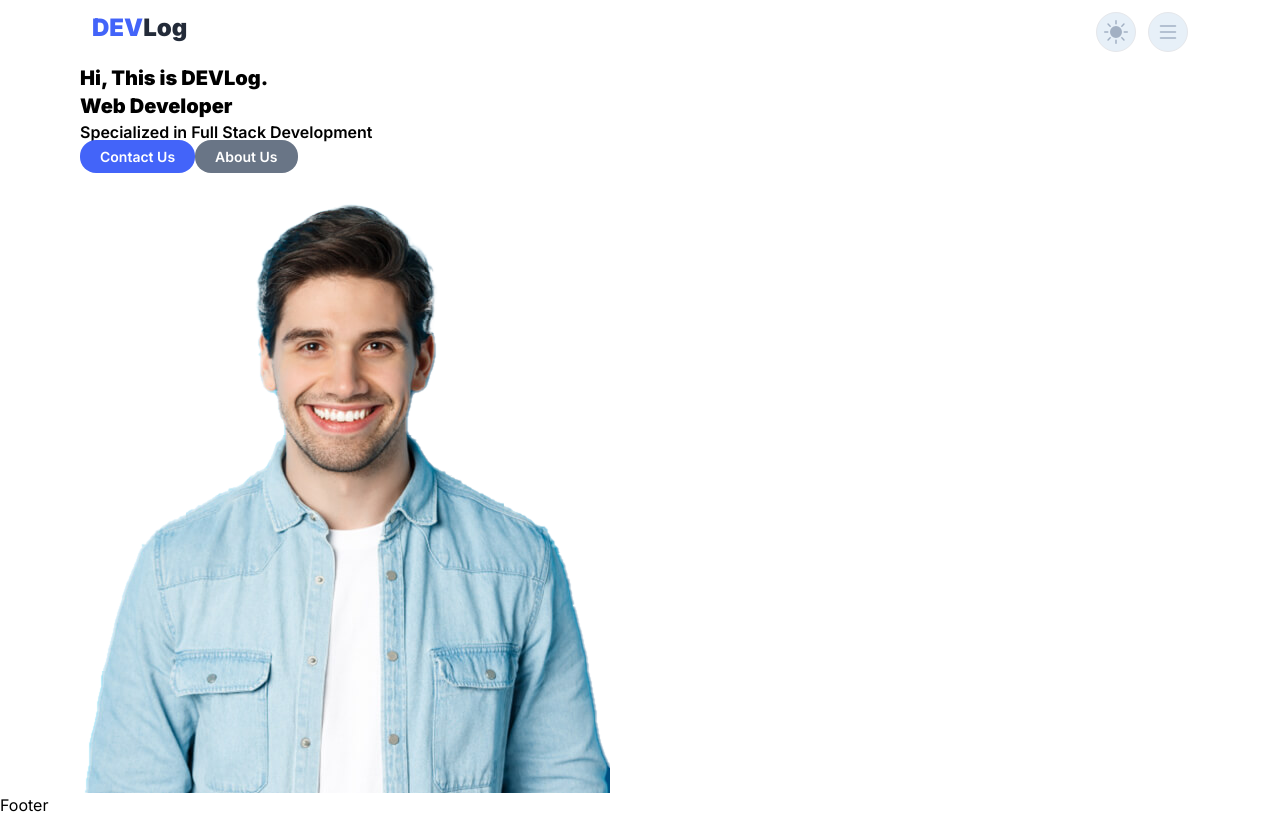
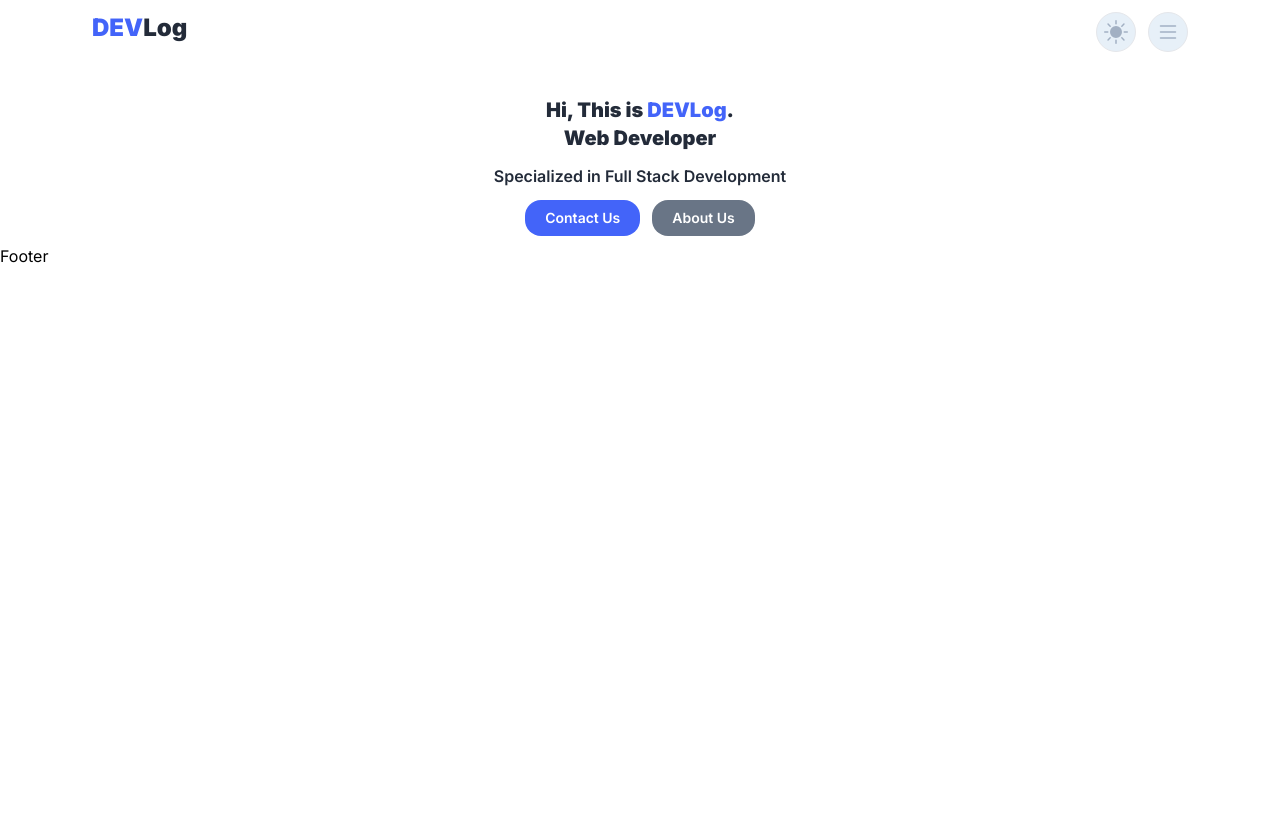
Before and after one commit to sdy2000/dev-log, a React (Create React App) app: page / in a window 1280 px wide. Built offline with nearby package versions, Linux system fonts and the light colour scheme.

Commit message:
Update HomeIndex.jsx

```diff
--- a/src/pages/home/HomeIndex.jsx
+++ b/src/pages/home/HomeIndex.jsx
@@ -5,21 +5,21 @@ const HomeIndex = () => {
   return (
     <>
       <main>
-        <div className='hero'>
+        <div className='bg-lbp dark:bg-dbp pt-8 pb-2 text-center'>
           <div className='container'>
-            <div className='left'>
-              <h1 className='text-xl font-black'>
-                Hi, This is <b>DEVLog</b>.
+            <div className='left flex flex-col items-center gap-3'>
+              <h1 className='text-xl font-black text-lfp dark:text-dfp'>
+                Hi, This is <b className='text-accent'>DEVLog</b>.
                 <br />
                 Web Developer
               </h1>
-              <p className='text-base font-semibold'>Specialized in Full Stack Development</p>
-              <div className="btn-group">
+              <p className='text-base font-semibold text-lfp dark:text-dfp'>Specialized in Full Stack Development</p>
+              <div className="btn-group flex justify-center gap-3">
                 <Button1 value={'Contact Us'} href={'#'} />
                 <Button1 value={'About Us'} href={'#'} color={'bg-lfs hover:bg-lft text-white dark:bg-dfs dark:hover:bg-dft dark:text-black'} />
               </div>
             </div>
-            <div className="right">
+            <div className="right hidden">
               <div className="pattern-bg"></div>
               <div className="img-box">
                 <img src="/assets/img/about.png" alt="User Avatar Img" />
```
